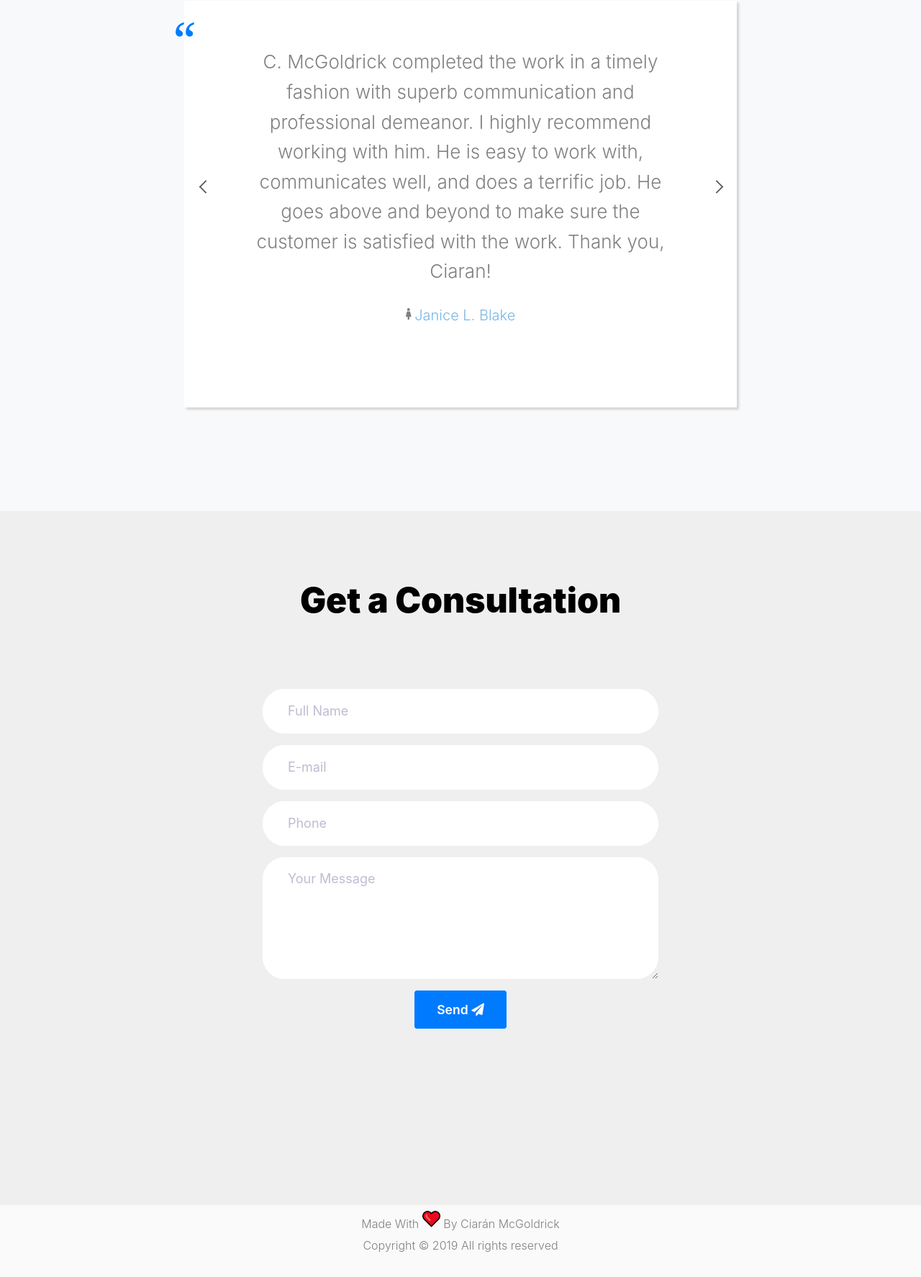
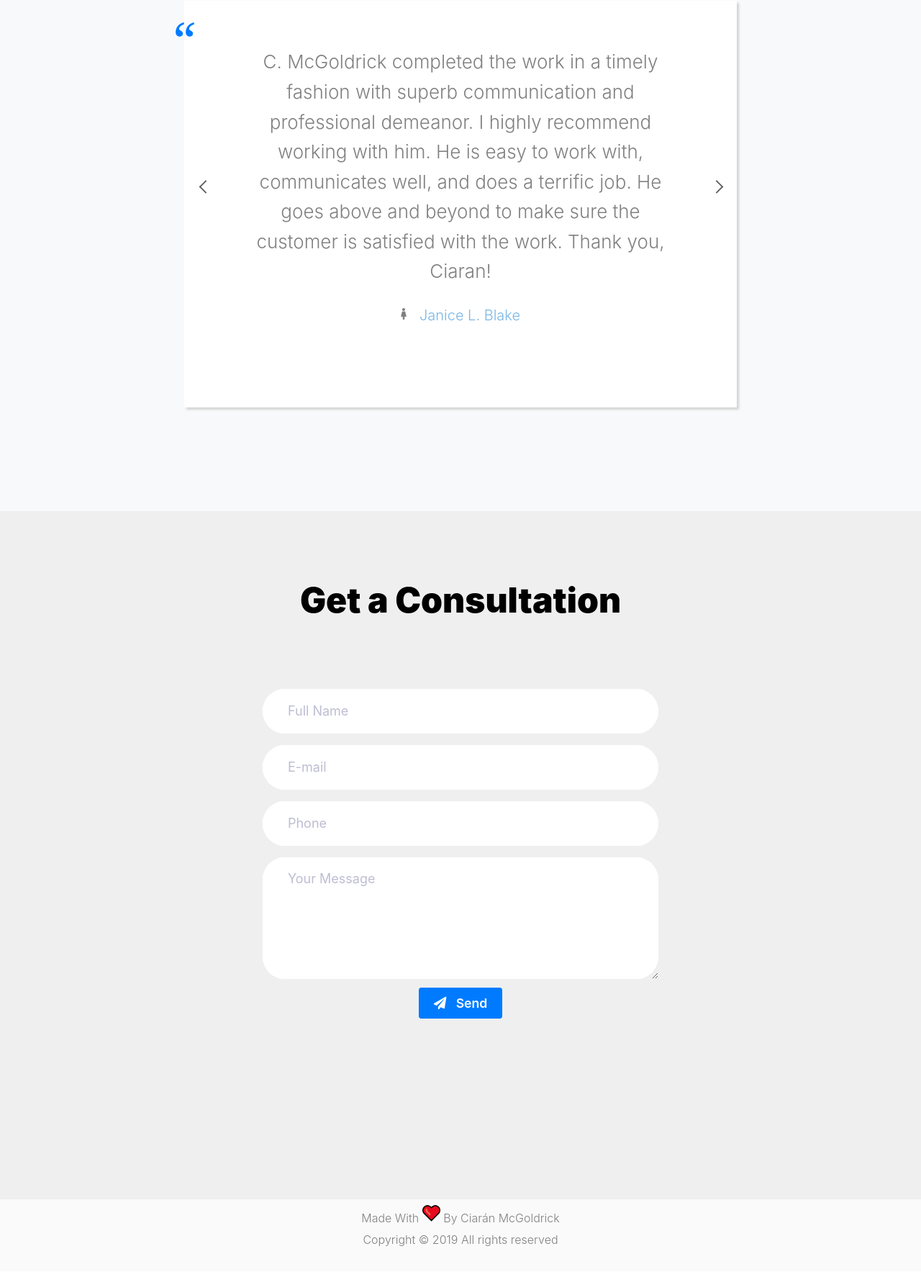
Before and after one commit to CMcGoldrick/cmcgoldrick, a PHP site: page /index.html in a window 1280 px wide. Shown: the part 4177-5951 px from the top of the page at 72% size. After the commit the page ends 5909 px from the top, so only its background shows below. Run offline with PHP 8.4, Linux system fonts and the light colour scheme; some libraries are stand-ins or nearby versions; some web fonts are replaced.

Commit message:
completed mailer

```diff
--- a/css/custom.css
+++ b/css/custom.css
@@ -122,6 +122,10 @@ footer > p{
 
 
 /* -- form -- */
+.sendmailbtn{
+  display: block;
+  margin: 0 auto;
+}
 
 /*---------------------------------------------*/
 input {
--- a/css/style.css
+++ b/css/style.css
@@ -660,7 +660,7 @@ h1, h2, h3, h4, h5,
  }
   @media (max-width: 991.98px) {
     .site-section {
-      padding: 4em 0; } }
+      padding: 7em 0; } }
 
 .cta a span {
   border-color: #007bff;
--- a/index.html
+++ b/index.html
@@ -200,7 +200,7 @@
                   recommend working with him. He is easy to work with, communicates well, and does a terrific job. He goes above and
                   beyond to make sure the customer is satisfied with the work. Thank you, Ciaran!</p>
               <div class="cd-author">
-                <i class="fas fa-female"></i>
+                <i class="fas fa-female"></i>&nbsp;&nbsp;&nbsp;
                 <ul class="cd-author-info">
                   <li>
                     <a target="_blank" href="https://www.upwork.com/fl/cfmcgoldrick" class="testimonial-link">
@@ -217,7 +217,7 @@
                   that's not easy to find these days. I would highly recommend this freelancer and am already looking for other
                   opportunities to utilize him!</p>
               <div class="cd-author">
-                <i class="fas fa-male"></i>
+                <i class="fas fa-male"></i>&nbsp;&nbsp;&nbsp;
                 <ul class="cd-author-info">
                   <li>
                     <a target="_blank" href="https://www.upwork.com/fl/cfmcgoldrick" class="testimonial-link">
@@ -231,7 +231,7 @@
             <li>
               <p class="testimonial-content">Ciaran always does good work and did his best on this job as well. Will use again on other projects!</p>
               <div class="cd-author">
-                <i class="fas fa-male"></i>
+                <i class="fas fa-male"></i>&nbsp;&nbsp;&nbsp;
                 <ul class="cd-author-info">
                   <li>
                     <a target="_blank" href="https://www.upwork.com/fl/cfmcgoldrick" class="testimonial-link">
@@ -247,7 +247,7 @@
                   call of duty working on my site. He went the extra mile and suggested edits I didn't even knew existed. Thumbs Up for a
                   superb job!</p>
               <div class="cd-author">
-                <i class="fas fa-female"></i>
+                <i class="fas fa-female"></i>&nbsp;&nbsp;&nbsp;
                 <ul class="cd-author-info">
                   <li>
                     <a target="_blank" href="https://www.upwork.com/fl/cfmcgoldrick" class="testimonial-link">
@@ -263,7 +263,7 @@
                   developer. He learns quickly, loves his craft, is personable, and has great communication skills. In particular, his
                   excitement to tackle new and tough problems is infectious. He'd be an invaluable asset to any development team!</p>
               <div class="cd-author">
-                <i class="fas fa-male"></i>
+                <i class="fas fa-male"></i>&nbsp;&nbsp;&nbsp;
                 <ul class="cd-author-info">
                   <li>
                     <a target="_blank" href="https://www.linkedin.com/in/ciaran-mcgoldrick/" class="testimonial-link">
@@ -293,43 +293,33 @@
             <div class="container-contact100">
 
                 <div class="wrap-contact100">
-                  <form class="contact100-form validate-form">
+                  <form onclick="clearThanks()" class="contact100-form validate-form gform" id="mailform">
                     <div class="wrap-input100 validate-input" data-validate="Please enter your name">
-                      <input class="input100" type="text" name="name" placeholder="Full Name">
+                      <input id="mailname" class="input100" type="text" name="name" placeholder="Full Name">
                       <span class="focus-input100"></span>
                     </div>
 
                     <div class="wrap-input100 validate-input" data-validate = "Please enter your email: e@a.x">
-                      <input class="input100" type="text" name="email" placeholder="E-mail">
+                      <input id="mailemail" class="input100" type="text" name="email" placeholder="E-mail">
                       <span class="focus-input100"></span>
                     </div>
 
                     <div class="wrap-input100 validate-input" data-validate = "Please enter your phone">
-                      <input class="input100" type="text" name="phone" placeholder="Phone">
+                      <input id="mailphone" class="input100" type="text" name="phone" placeholder="Phone">
                       <span class="focus-input100"></span>
                     </div>
 
                     <div class="wrap-input100 validate-input" data-validate = "Please enter your message">
-                      <textarea class="input100" name="message" placeholder="Your Message"></textarea>
+                      <textarea id="mailmessage" class="input100" name="message" placeholder="Your Message"></textarea>
                       <span class="focus-input100"></span>
                     </div>
+                  </form>
+                  <div id="thank-you"></div>
 
-                    <div class="container-contact100-form-btn">
-                      <!-- <button class="contact100-form-btn">
-                        <span>
-                          <i class="fa fa-paper-plane-o m-r-6" aria-hidden="true"></i>
-                          Send
-                        </span>
-                      </button> -->
-                        <ul class="site-menu main-menu site-menu-dark js-clone-nav mr-auto d-none d-lg-block" style="margin:0 auto;">
-                          <li class="cta"><a href="#contact-section" class="nav-link"><span style="padding: 15px 30px;" class="rounded border border-primary">Send    <i class="fas fa-paper-plane"></i></span></a></li>
-                        </ul>
-                    </div>
-                  </form>
+                  <button onclick="sendMail()" class="cta sendmailbtn"><a class="nav-link"><span
+                  class="rounded border border-primary"><i class="fas fa-paper-plane"></i>&nbsp;&nbsp;&nbsp;Send</span></a></button>
                 </div>
-              </div>
-
-
+            </div>
           </div>
         </div>
       </div>
@@ -367,7 +357,35 @@
   <script src="js/slider/jquery.flexslider-min.js"></script>
   <script src="js/slider/main.js"></script>
 
-  <?php include 'send_form_email.php';?>
+  <script>
+    function sendMail(){
+      $.ajax({
+        type: "POST",
+        url: "https://script.google.com/macros/s/AKfycbyXMra2Zd6IRVC7qbxT7JX03kJ6RgCDEc-OrYc/exec",
+        data: {
+          name: document.getElementById("mailname").value,
+          email: document.getElementById("mailemail").value,
+          phone: document.getElementById("mailphone").value,
+          message: document.getElementById("mailmessage").value
+        },
+        success: function(data) {
+          var idArray = ["mailname", "mailemail", "mailphone", "mailmessage"];
+          for (var i = 0; i < idArray.length; i++)
+          {
+            document.getElementById(idArray[i]).value = "";
+          }
+          var thanks = $("#thank-you");
+          thanks.html("<h3>Thank you for your inquiry, we will be in touch with you shortly</h3>")
+        }
+      })
+    }
 
-  </body>
+    function clearThanks()
+    {
+      var thanks = $("#thank-you");
+      thanks.html("")
+    }
+  </script>
+
+</body>
 </html>
```
Also changed, not shown: articles.html (+10 -7 lines).
